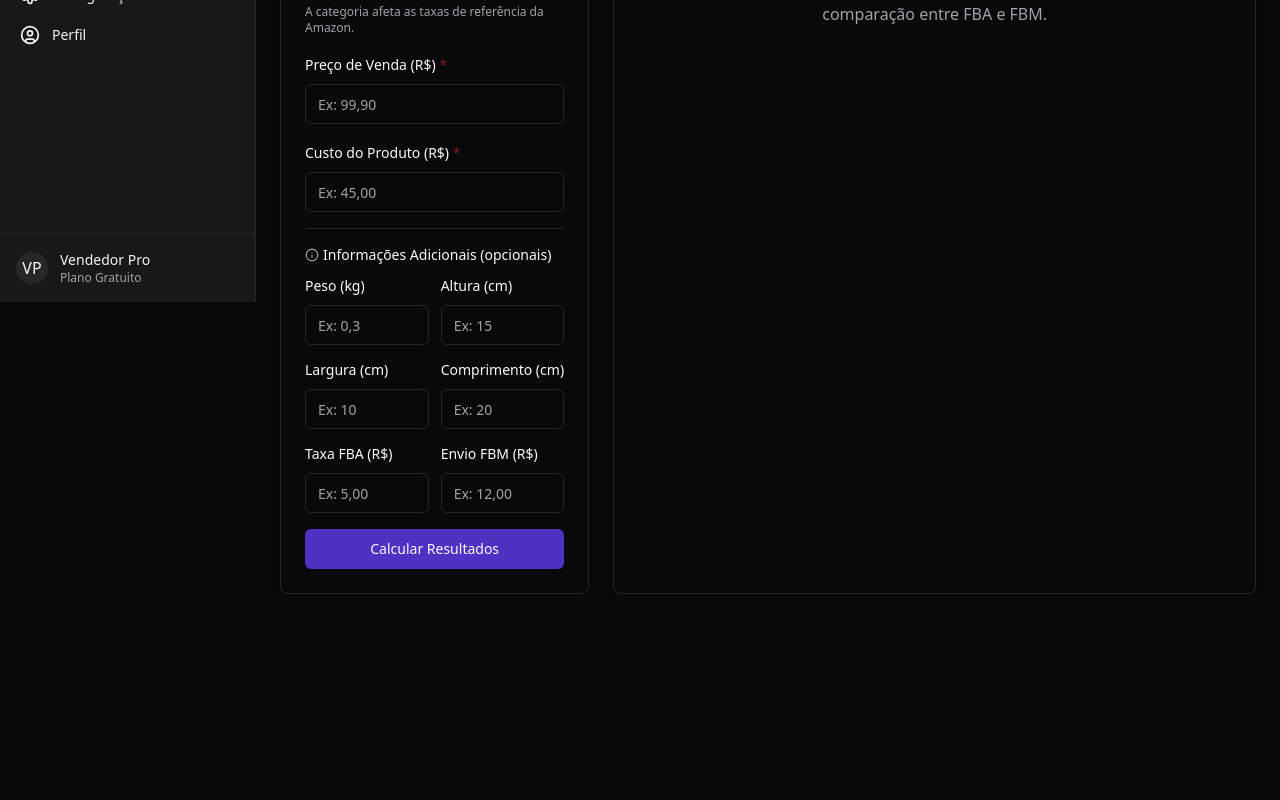
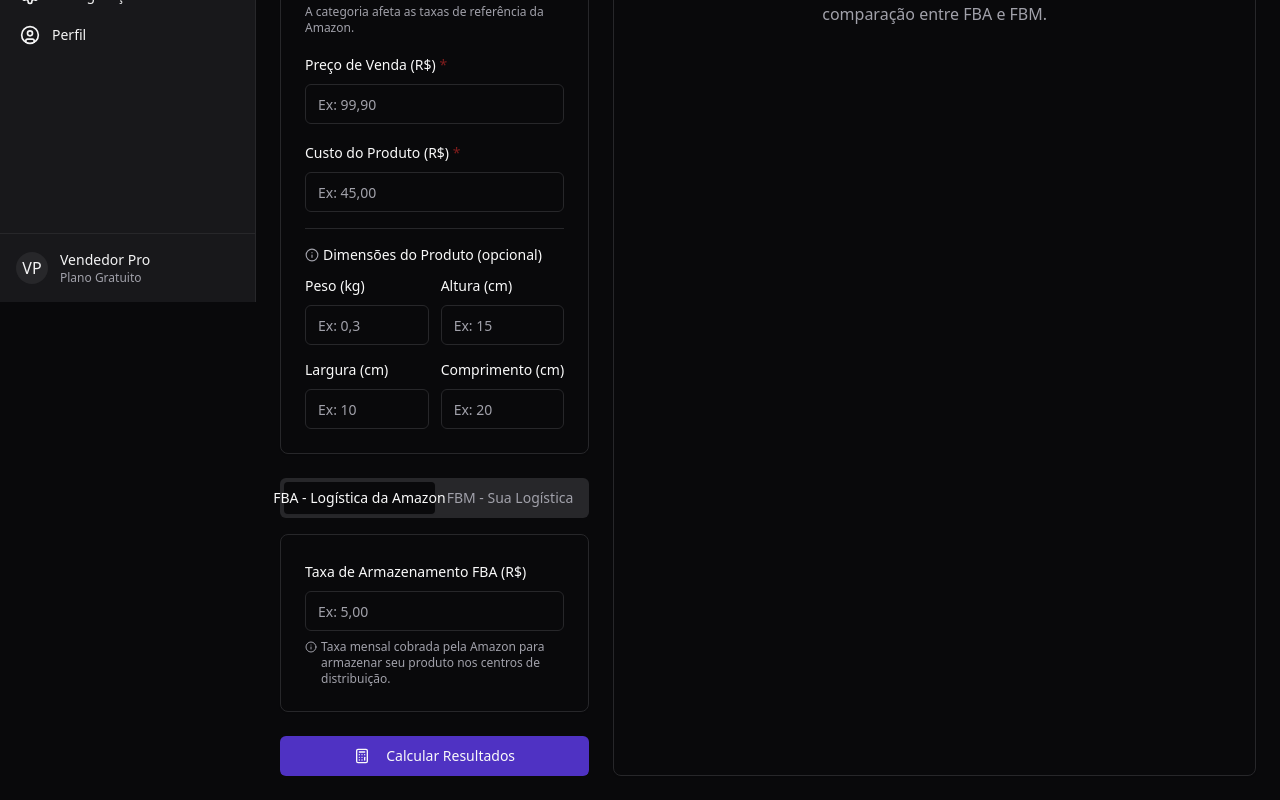
Before and after one commit to cfacchiano/primely-amazon-toolkit, a React (Vite) app: page /calculator in a window 1280 px wide. Shown: the part 498-1298 px from the top of the page. Before the commit the page ends 1116 px from the top, so only its background shows below. Built offline with nearby package versions, Linux system fonts and the light colour scheme.

Commit message:
feat: Implement FBA/FBM tabs
Refactor the calculator to include tabs for FBA and FBM, with dedicated forms for each shipping method.

```diff
--- a/src/components/calculator/CalculatorForm.tsx
+++ b/src/components/calculator/CalculatorForm.tsx
@@ -1,19 +1,13 @@
-
-import { useState } from "react";
-import { Button } from "@/components/ui/button";
+import { Calculator, Info } from "lucide-react";
 import { Input } from "@/components/ui/input";
 import { Label } from "@/components/ui/label";
+import { Button } from "@/components/ui/button";
 import { Card, CardContent, CardHeader, CardTitle } from "@/components/ui/card";
-import { Calculator, Info } from "lucide-react";
-import {
-  Select,
-  SelectContent,
-  SelectItem,
-  SelectTrigger,
-  SelectValue,
-} from "@/components/ui/select";
+import { Select, SelectContent, SelectItem, SelectTrigger, SelectValue } from "@/components/ui/select";
+import { Tabs, TabsContent, TabsList, TabsTrigger } from "@/components/ui/tabs";
 import { amazonCategories } from "./calculator-data";
-import { useToast } from "@/hooks/use-toast";
+import { FbaForm } from "./FbaForm";
+import { FbmForm } from "./FbmForm";
 
 export type ProductInfo = {
   asin: string;
@@ -47,12 +41,10 @@ export function CalculatorForm({
   onSaveProfile
 }: CalculatorFormProps) {
   return (
+    <div className="space-y-6">
       <Card>
         <CardHeader>
-        <CardTitle className="text-lg font-medium flex items-center">
-          <Calculator size={18} className="mr-2" />
-          Informações do Produto
-        </CardTitle>
+          <CardTitle className="text-lg font-medium">Informações do Produto</CardTitle>
         </CardHeader>
         <CardContent className="space-y-4">
           <div className="space-y-2">
@@ -128,9 +120,8 @@ export function CalculatorForm({
           <div className="pt-4 border-t">
             <p className="text-sm font-medium mb-2 flex items-center">
               <Info size={14} className="mr-1 text-muted-foreground" />
-            Informações Adicionais (opcionais)
+              Dimensões do Produto (opcional)
             </p>
-
             <div className="grid grid-cols-2 gap-3">
               <div className="space-y-2">
                 <Label htmlFor="weight">Peso (kg)</Label>
@@ -143,7 +134,7 @@ export function CalculatorForm({
                 />
               </div>
               <div className="space-y-2">
-              <Label htmlFor="dimensions">Altura (cm)</Label>
+                <Label htmlFor="height">Altura (cm)</Label>
                 <Input
                   id="height"
                   name="height"
@@ -153,7 +144,7 @@ export function CalculatorForm({
                 />
               </div>
               <div className="space-y-2">
-              <Label htmlFor="dimensions">Largura (cm)</Label>
+                <Label htmlFor="width">Largura (cm)</Label>
                 <Input
                   id="width"
                   name="width"
@@ -163,7 +154,7 @@ export function CalculatorForm({
                 />
               </div>
               <div className="space-y-2">
-              <Label htmlFor="dimensions">Comprimento (cm)</Label>
+                <Label htmlFor="length">Comprimento (cm)</Label>
                 <Input
                   id="length"
                   name="length"
@@ -173,35 +164,29 @@ export function CalculatorForm({
                 />
               </div>
             </div>
+          </div>
+        </CardContent>
+      </Card>
 
-          <div className="grid grid-cols-2 gap-3 mt-3">
-            <div className="space-y-2">
-              <Label htmlFor="fbaStorageFee">Taxa FBA (R$)</Label>
-              <Input
-                id="fbaStorageFee"
-                name="fbaStorageFee"
-                placeholder="Ex: 5,00"
-                value={productInfo.fbaStorageFee}
-                onChange={onInputChange}
-              />
-            </div>
-            <div className="space-y-2">
-              <Label htmlFor="fbmShippingCost">Envio FBM (R$)</Label>
-              <Input
-                id="fbmShippingCost"
-                name="fbmShippingCost"
-                placeholder="Ex: 12,00"
-                value={productInfo.fbmShippingCost}
-                onChange={onInputChange}
-              />
-            </div>
-          </div>
-        </div>
+      <Tabs defaultValue="fba" className="space-y-4">
+        <TabsList className="grid w-full grid-cols-2">
+          <TabsTrigger value="fba">FBA - Logística da Amazon</TabsTrigger>
+          <TabsTrigger value="fbm">FBM - Sua Logística</TabsTrigger>
+        </TabsList>
 
-        <Button className="w-full mt-4" onClick={onCalculate}>
+        <TabsContent value="fba">
+          <FbaForm productInfo={productInfo} onInputChange={onInputChange} />
+        </TabsContent>
+
+        <TabsContent value="fbm">
+          <FbmForm productInfo={productInfo} onInputChange={onInputChange} />
+        </TabsContent>
+      </Tabs>
+
+      <Button className="w-full" onClick={onCalculate}>
+        <Calculator size={16} className="mr-2" />
         Calcular Resultados
       </Button>
-      </CardContent>
-    </Card>
+    </div>
   );
 }
--- /dev/null
+++ b/src/components/calculator/FbaForm.tsx
@@ -0,0 +1,36 @@
+
+import { Info } from "lucide-react";
+import { Input } from "@/components/ui/input";
+import { Label } from "@/components/ui/label";
+import { Card, CardContent } from "@/components/ui/card";
+import type { ProductInfo } from "./CalculatorForm";
+
+interface FbaFormProps {
+  productInfo: ProductInfo;
+  onInputChange: (e: React.ChangeEvent<HTMLInputElement>) => void;
+}
+
+export function FbaForm({ productInfo, onInputChange }: FbaFormProps) {
+  return (
+    <Card>
+      <CardContent className="pt-6">
+        <div className="space-y-4">
+          <div className="space-y-2">
+            <Label htmlFor="fbaStorageFee">Taxa de Armazenamento FBA (R$)</Label>
+            <Input
+              id="fbaStorageFee"
+              name="fbaStorageFee"
+              placeholder="Ex: 5,00"
+              value={productInfo.fbaStorageFee}
+              onChange={onInputChange}
+            />
+            <p className="text-xs text-muted-foreground mt-1 flex items-start gap-1">
+              <Info size={12} className="mt-0.5 shrink-0" />
+              Taxa mensal cobrada pela Amazon para armazenar seu produto nos centros de distribuição.
+            </p>
+          </div>
+        </div>
+      </CardContent>
+    </Card>
+  );
+}
--- /dev/null
+++ b/src/components/calculator/FbmForm.tsx
@@ -0,0 +1,36 @@
+
+import { Info } from "lucide-react";
+import { Input } from "@/components/ui/input";
+import { Label } from "@/components/ui/label";
+import { Card, CardContent } from "@/components/ui/card";
+import type { ProductInfo } from "./CalculatorForm";
+
+interface FbmFormProps {
+  productInfo: ProductInfo;
+  onInputChange: (e: React.ChangeEvent<HTMLInputElement>) => void;
+}
+
+export function FbmForm({ productInfo, onInputChange }: FbmFormProps) {
+  return (
+    <Card>
+      <CardContent className="pt-6">
+        <div className="space-y-4">
+          <div className="space-y-2">
+            <Label htmlFor="fbmShippingCost">Custo de Envio FBM (R$)</Label>
+            <Input
+              id="fbmShippingCost"
+              name="fbmShippingCost"
+              placeholder="Ex: 12,00"
+              value={productInfo.fbmShippingCost}
+              onChange={onInputChange}
+            />
+            <p className="text-xs text-muted-foreground mt-1 flex items-start gap-1">
+              <Info size={12} className="mt-0.5 shrink-0" />
+              Custo médio para enviar o produto diretamente ao cliente.
+            </p>
+          </div>
+        </div>
+      </CardContent>
+    </Card>
+  );
+}
```
Lines whose indentation alone changed are shown as unchanged.
